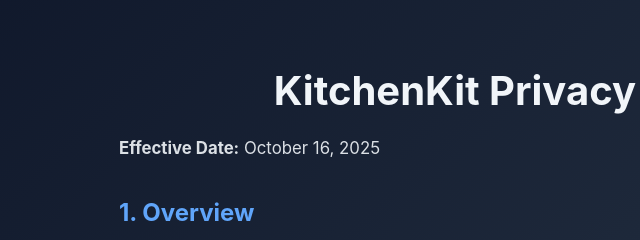
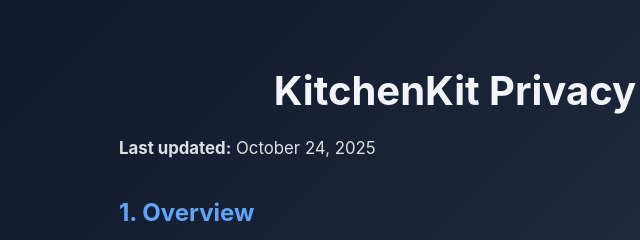
Before and after one commit to ostensible-labs/ostensible-labs.github.io, a plain HTML site: page privacy/index.html in a window 1280 px wide. Shown: the top 240 px of the page, 121-761 px from the left. Drawn offline with Linux system fonts and the light colour scheme.

Commit message:
Update privacy policy date

```diff
--- a/privacy/index.html
+++ b/privacy/index.html
@@ -61,7 +61,7 @@
 <body>
   <main>
     <h1>KitchenKit Privacy Policy</h1>
-    <p><strong>Effective Date:</strong> October 16, 2025</p>
+    <p><strong>Last updated:</strong> October 24, 2025</p>
 
     <h2>1. Overview</h2>
     <p>KitchenKit is developed and maintained by Ostensible Labs LLC (“we,” “our,” or “us”). We respect your privacy and are committed to transparency about how your data is handled.</p>
```
